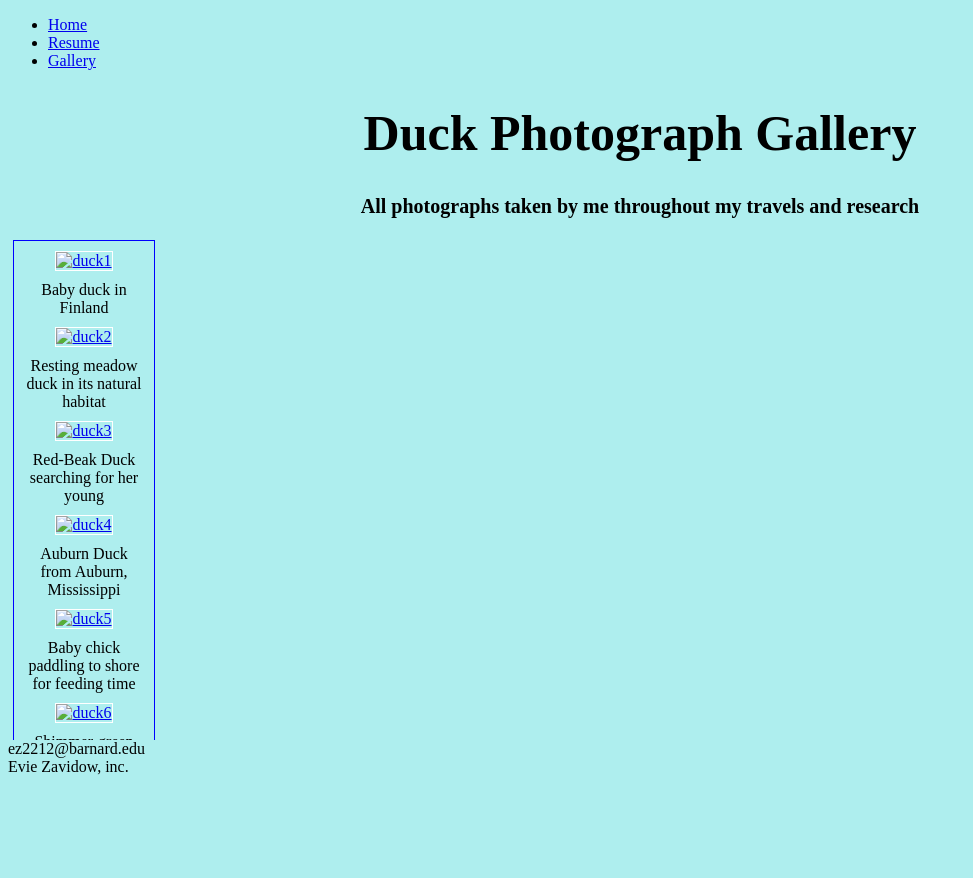
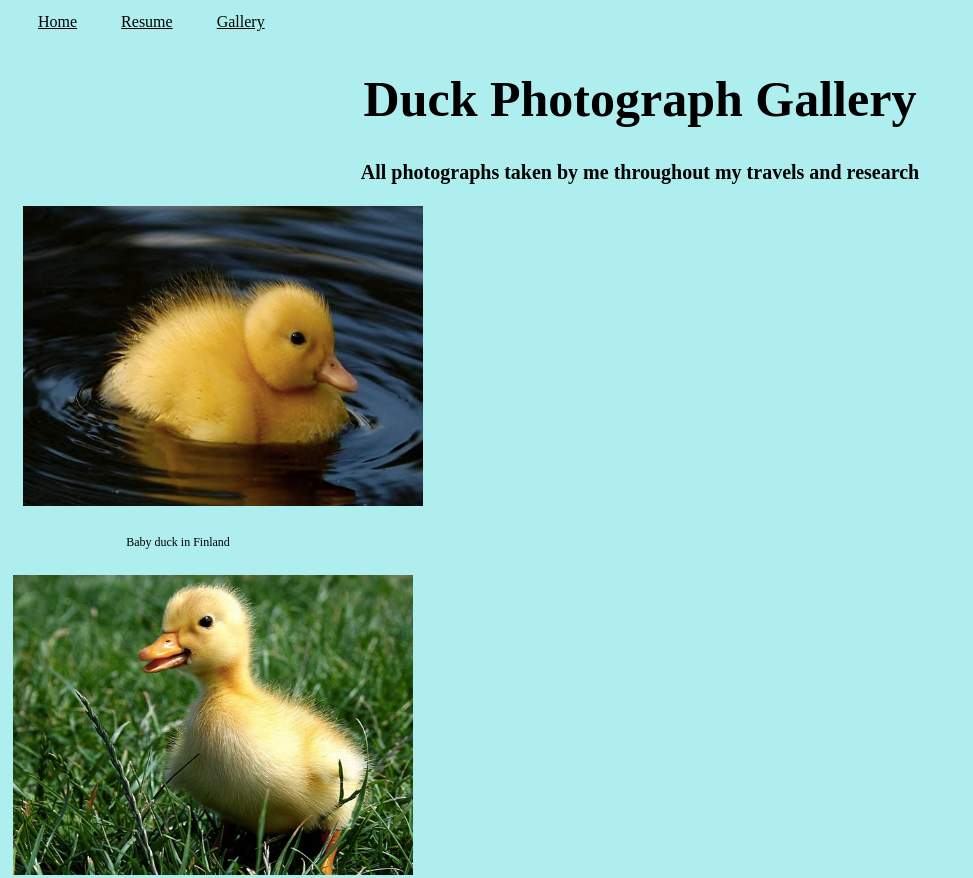
Before and after one commit to ez2212/mywebsite, a plain HTML site: page gallery.html in a window 1280 px wide. Shown: the top 878 px of the page, without its empty margins (0-973 px from the left). Before the commit the page ends 803 px from the top, so only its background shows below. Drawn offline with Linux system fonts and the light colour scheme.

Commit message:
final commit

```diff
--- a/gallery.html
+++ b/gallery.html
@@ -5,45 +5,40 @@
 </head>
 <body class="page-3">
 	<header>
-		<div class="nav">
+		<nav class="nav">
 			<ul>
 				<li class="home"><a href="index.html">Home</a></li>
 				<li class="resume"><a href="resume.html">Resume</a></li>
 				<li class="gallery"><a href="gallery.html">Gallery</a></li>
 			</ul>
-		</div>
+		</nav>
 	</header>
 </a>
 <h1 id="galleryh1"> Duck Photograph Gallery</h1>
 <h2 id="galleryh2"> All photographs taken by me throughout my travels and research </h2>
+<section>
 <div class="img">
 	<a target="duck1" href="Duck_1">
-		<img id="img5" src="file://localhost/Users/evanzavidow/Desktop/duck%204.jpg" alt="duck1">
+		<img id="img5" src="images/duck1.jpg" alt="duck1">
 		</a>
 		<div class="desc"> Baby duck in Finland </div>
 	<a target="duck2" href="Duck_2">
-		<img id="img6" src="file://localhost/Users/evanzavidow/Desktop/duck%205.jpg" alt="duck2">
+		<img id="img6" src="images/duck2.jpg" alt="duck2">
 		</a>
+
 		<div class="desc"> Resting meadow duck in its natural habitat </div>
 	<a target="duck3" href="Duck_3">
-		<img id="img7" src="file://localhost/Users/evanzavidow/Desktop/duck%201.jpg" alt="duck3">
+		<img id="img7" src="images/duck3.jpg" alt="duck3">
 		</a>
 		<div class="desc"> Red-Beak Duck searching for her young </div>
 	<a target="duck4" href="Duck_4">
-		<img id="img8" src="file://localhost/Users/evanzavidow/Desktop/duck%202.jpg" alt="duck4">
+		<img id="img8" src="images/duck4.jpg" alt="duck4">
 		</a>
 		<div class="desc"> Auburn Duck from Auburn, Mississippi</div>
-	<a target="duck5" href="Duck_5">
-		<img id="img9" src="file://localhost/Users/evanzavidow/Desktop/duck%206.jpg" alt="duck5">
-		</a>
-		<div class="desc"> Baby chick paddling to shore for feeding time </div>
-	<a target="duck6" href="Duck_6">
-		<img id="img10" src="file://localhost/Users/evanzavidow/Desktop/duck%203.jpg" alt="duck6">
-		</a>
-		<div class="desc"> Shimmer-green duck looking for a mate </div>
 </div>
-<div class="footer">
-	ez2212@barnard.edu <br>
-	Evie Zavidow, inc.
-	</div>
-	</footer>
+</section>
+<footer id="footer">
+  		<p>Posted by: Evie Zavidow</p>
+  		<p>Contact information: <a href="mailto:ez2212@barnard.edu">
+  		ez2212@barnard.edu</a>.</p>
+</footer>
--- a/mystyle.css
+++ b/mystyle.css
@@ -1,9 +1,22 @@
 <style>
 
-.nav li {
-    display: inline-block;
-    margin-right: -4px;
-}
+nav, footer {
+	clear: both;
+	color: #ffffff;
+	background-color: #aeaca8;
+	height: 30px;}
+nav ul {
+	margin: 0px;
+	padding: 5px 0px 5px 30px;}
+nav li {
+	display: inline;
+	margin-right: 40px;}
+nav li a {
+	color: black;}
+nav li a:hover{
+	color: #000000;}
+nav li a.current {
+	color: #000000;}
 
 h1 {
 	font-size: 50px;
@@ -57,33 +70,58 @@ img{
 #img5 {
 	width: 400px;
 	height: 300px;
-}
+	}
+
 #img6 {
 	width: 400px;
 	height: 300px;
 
-}
+	}
+
 #img7 {
 	width: 400px;
 	height: 300px;
-}
+
+	}
+
 #img8 {
 	width: 400px;
 	height: 300px;
-}
-#img9 {
+
+	}
+
+
+
+
+div.img {
+	display: inline;
+	margin: 5px;
+	padding: 5px;
+	height: 300px;
 	width: 400px;
-	height: 300px;
-}
-#img10 {
-	width: 400px;
-	height: 300px;
+	text-align: center;
 }
 
-.img{
-	display: inline-block;
-	margin: 10px;
-	padding: 50px;
+div.img img{
+	display: inline;
+	margin: 5px;
+	border: 1px solid #ffffff:;
+}
+
+div.img a:hover img{
+	border: 1px solid #0000ff;
+}
+
+
+.desc{
+	max-height: 300px;
+	max-width:  180px;
+	display: block;
+	font-size: 12px;
+	padding-top: 20px;
+	padding-bottom: 20px;
+	margin-left: 80px;
+	text-align: center;
 }
 
 #galleryh1 {
@@ -96,44 +134,17 @@ img{
 	font-size: 20px;
 }
 
-div.img {
-    margin: 5px;
-    padding: 5px;
-    border: 1px solid #0000ff;
-    height: auto;
-    width: auto;
-    float: left;
-    text-align: center;
-}
-
-div.img img {
-    display: inline;
-    margin: 5px;
-    border: 1px solid #ffffff;
-}
-
-div.img a:hover img {
-    border:1px solid #0000ff;
-}
-
-div.desc {
-    text-align: center;
-    font-weight: normal;
-    width: 120px;
-    margin: 5px;
-}
 
 .page-3{
 background: #AEEEEE;
 }
 
-.footer {
-	 position:absolute;
-   bottom:0;
-   width:100%;
-   height:60px;   /* Height of the footer */
-   background:#AEEEEE;
+#footer {
+    clear: both;
+    position: relative;
+    z-index: 10;
+    height: 3em;
+    margin-top: -3em;
 }
 
-
 </style>
```
Also changed, not shown: index.html (+8 -8 lines), resume.html (+9 -9 lines), images/docent.jpg (added), images/duck1.jpg (added), images/duck2.jpg (added), images/duck3.jpg (added), images/duck4.jpg (added), images/duck5.jpg (added), images/duck6.jpg (added), images/lake 1.jpg (added), images/lake 2.jpg (added), images/mural.jpg (added), images/white.jpg (added), 2 other files.
